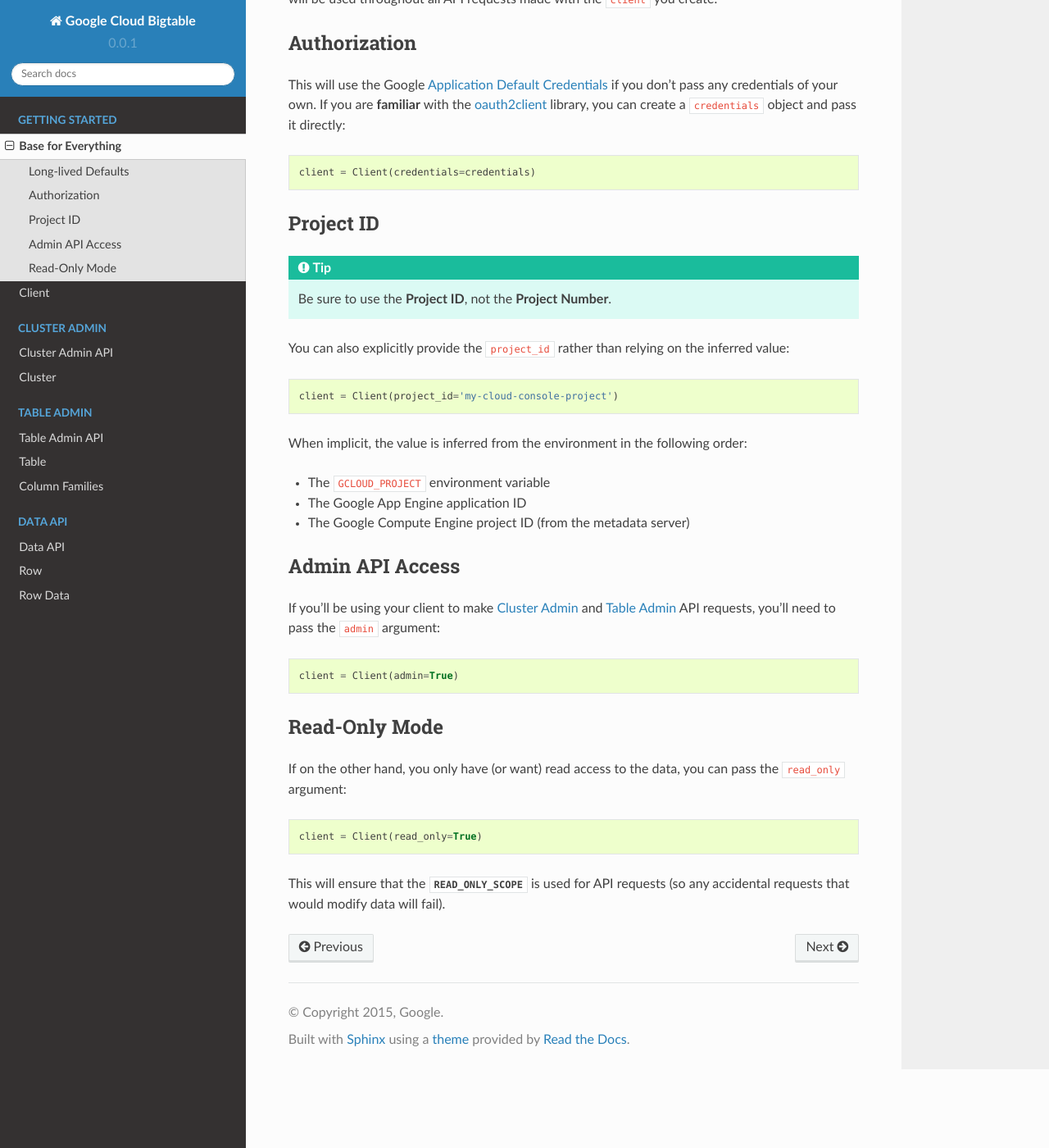
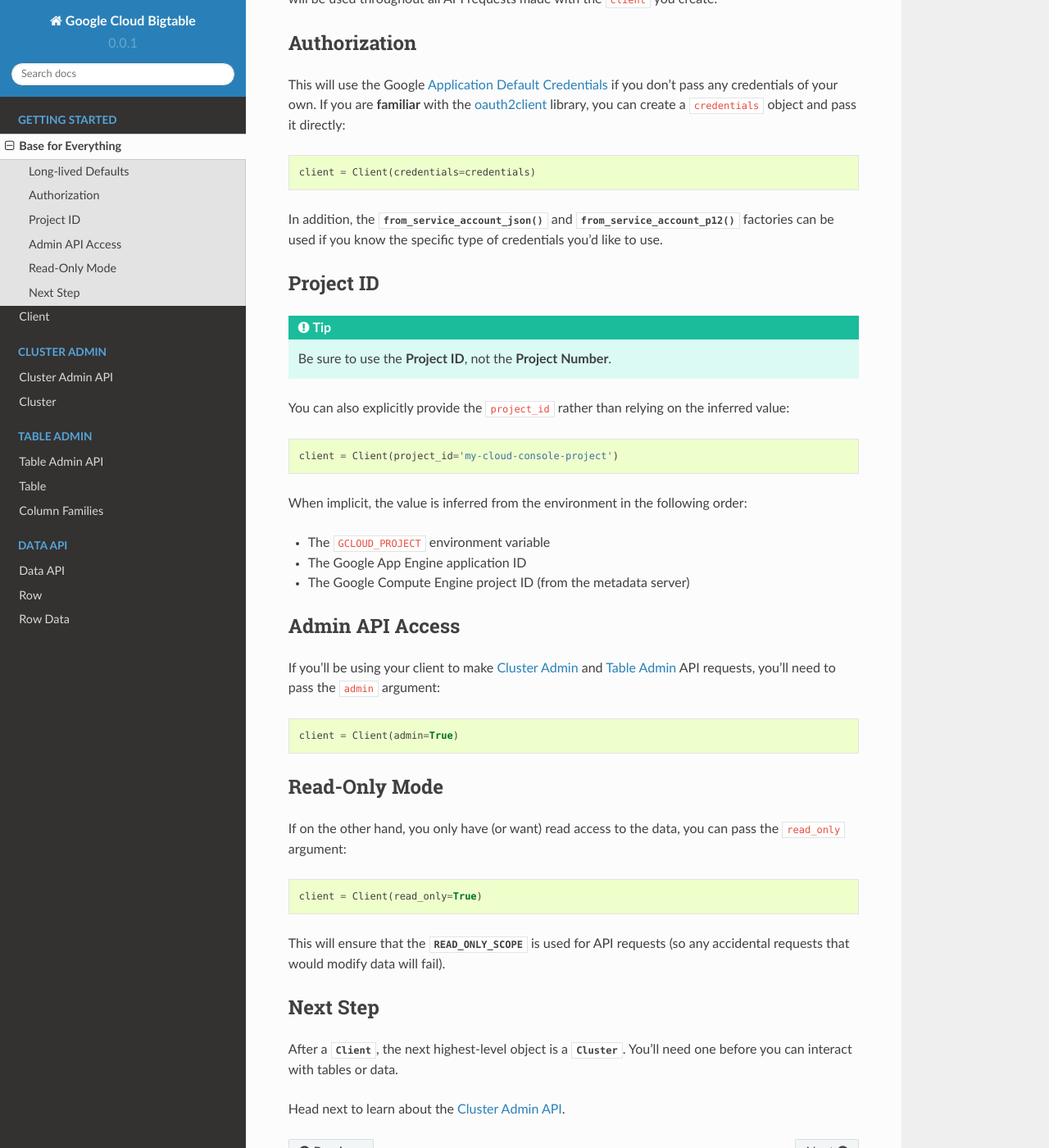
Before and after one commit to dhermes/gcloud-python-bigtable, a Sphinx documentation site: the page built from docs/client-intro.rst, in a window 1280 px wide and 1400 px high, scrolled down 435 px. Shown: the whole window at 82% size. Built offline with Sphinx 7.4.7 and the Read the Docs theme 2.0.0, drawn with Linux system fonts in a browser that asks for light colours; the version number is read from the project's files by our own code.

Commit message:
Actually completing the client-intro.

```diff
--- a/docs/client-intro.rst
+++ b/docs/client-intro.rst
@@ -32,6 +32,13 @@
 .. code:: python
 
     client = Client(credentials=credentials)
+
+In addition, the
+:meth:`from_service_account_json() <gcloud_bigtable.client.Client.from_service_account_json>`
+and
+:meth:`from_service_account_p12() <gcloud_bigtable.client.Client.from_service_account_p12>`
+factories can be used if you know the specific type of credentials you'd
+like to use.
 
 Project ID
 ----------
@@ -79,7 +86,17 @@
 for API requests (so any accidental requests that would modify data will
 fail).
 
+Next Step
+---------
+
+After a :class:`Client <gcloud_bigtable.client.Client>`, the next highest-level
+object is a :class:`Cluster <gcloud_bigtable.cluster.Cluster>`. You'll need
+one before you can interact with tables or data.
+
+Head next to learn about the `Cluster Admin API`_.
+
 .. _Application Default Credentials: https://developers.google.com/identity/protocols/application-default-credentials
 .. _oauth2client: http://oauth2client.readthedocs.org/en/latest/
 .. _Cluster Admin: https://github.com/GoogleCloudPlatform/cloud-bigtable-client/tree/f4d922bb950f1584b30f9928e84d042ad59f5658/bigtable-protos/src/main/proto/google/bigtable/admin/cluster/v1
 .. _Table Admin: https://github.com/GoogleCloudPlatform/cloud-bigtable-client/tree/f4d922bb950f1584b30f9928e84d042ad59f5658/bigtable-protos/src/main/proto/google/bigtable/admin/table/v1
+.. _Cluster Admin API: cluster-api.html
```
Also changed, not shown: docs/cluster-api.rst (+9 -4 lines), docs/index.rst (+12 -0 lines).
